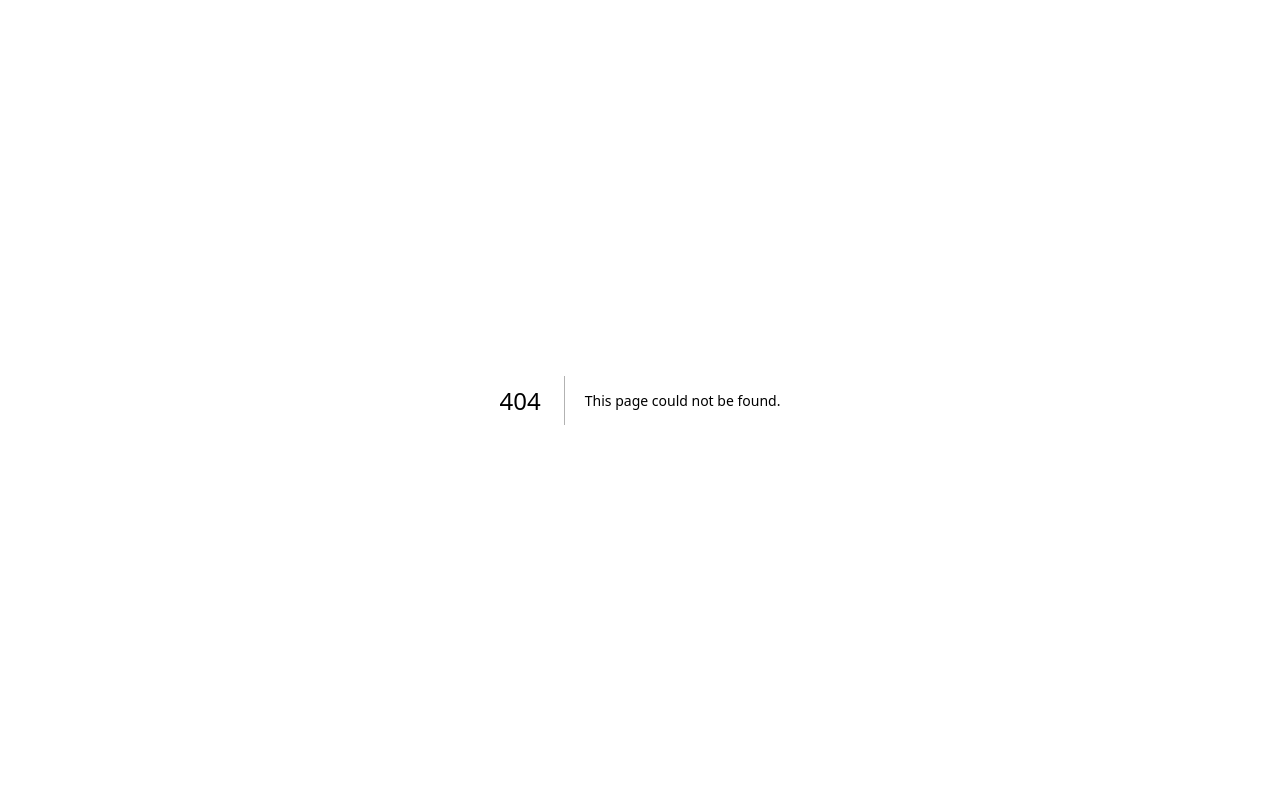
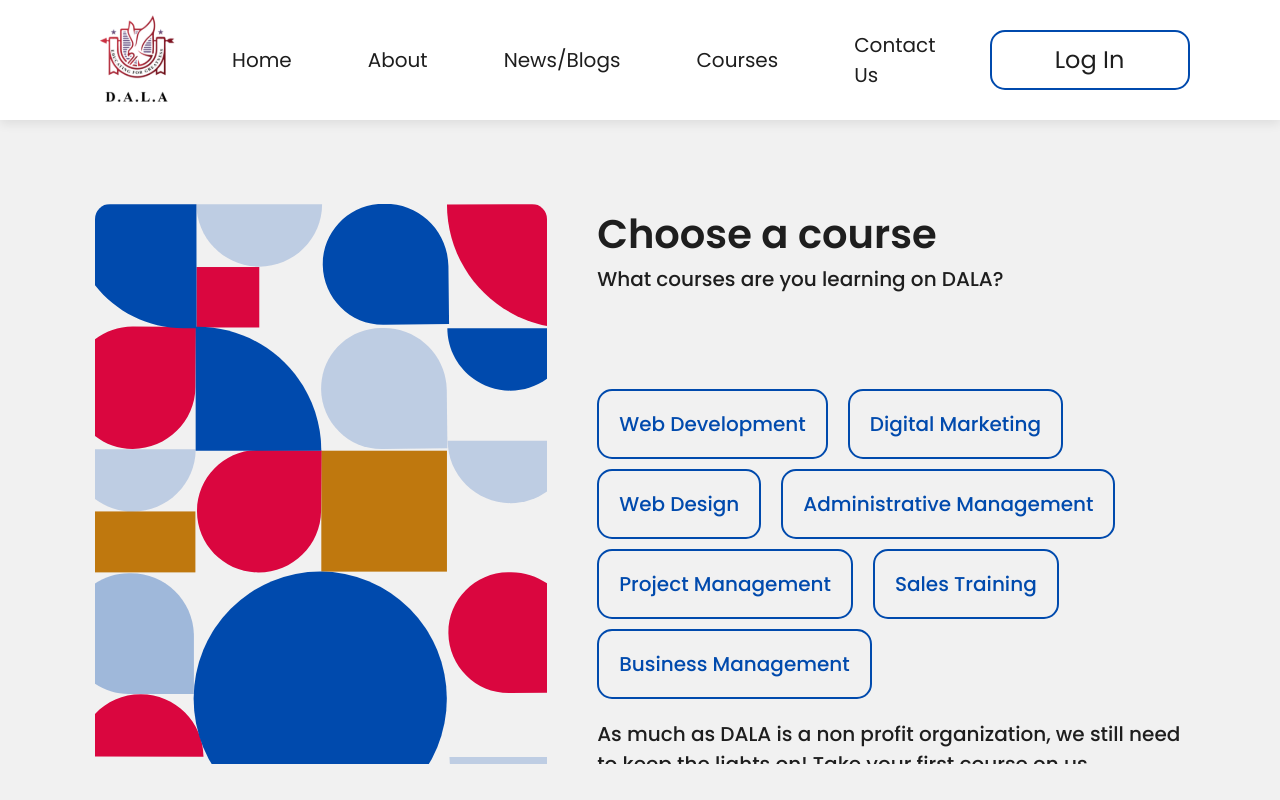
Before and after one commit to Divine-Assistants/DALA-Client, a Next.js app: page /signup/courses in a window 1280 px wide. Before the commit this address had no page. Built offline with nearby package versions, Linux system fonts and the light colour scheme.

Commit message:
Worked on the nav modal

```diff
--- a/components/Modals/MobileNavModal/index.tsx
+++ b/components/Modals/MobileNavModal/index.tsx
@@ -14,7 +14,7 @@
   const router = useRouter();
   return (
     <div
-      className="bg-white overflow-auto absolute w-full"
+      className="bg-white overflow-auto absolute top-0 w-full"
       style={
         openModal
           ? { right: "0", transition: "all 0.5s linear", zIndex: 100 }
--- /dev/null
+++ b/pages/signup/courses.tsx
@@ -0,0 +1,163 @@
+import { AuthLayout, Button } from "@/components";
+import React, { useState } from "react";
+
+export default function ChooseCourse() {
+  const [course, setCourse] = useState("");
+
+  return (
+    <AuthLayout>
+      <div>
+        <h1 className="font-semibold text-center sm:text-left text-[24px] sm:text-[40px]">
+          Choose a course
+        </h1>
+        <p className="font-medium text-center sm:text-left text-[16px] sm:text-[20px]">
+          What courses are you learning on DALA?
+        </p>
+        <div className="mt-[95px] flex items-center gap-x-[20px] flex-wrap gap-y-[10px]">
+          <p
+            className="px-[20px] py-[18px] bg-transparent text-mine hover:text-white hover:bg-mine font-medium text-[14px] sm:text-[20px] rounded-[15px] w-fit cursor-pointer"
+            style={
+              course === "Web Development"
+                ? {
+                    backgroundColor: "#004AAD",
+                    border: "2px solid #004AAD",
+                    color: "white",
+                  }
+                : { border: "2px solid #004AAD" }
+            }
+            onClick={() => setCourse("Web Development")}
+          >
+            Web Development
+          </p>
+          <p
+            className="px-[20px] py-[18px] bg-transparent text-mine hover:text-white hover:bg-mine font-medium text-[14px] sm:text-[20px] rounded-[15px] w-fit cursor-pointer"
+            style={
+              course === "Digital Marketing"
+                ? {
+                    backgroundColor: "#004AAD",
+                    border: "2px solid #004AAD",
+                    color: "white",
+                  }
+                : { border: "2px solid #004AAD" }
+            }
+            onClick={() => setCourse("Digital Marketing")}
+          >
+            Digital Marketing
+          </p>
+          <p
+            className="px-[20px] py-[18px] bg-transparent text-mine hover:text-white hover:bg-mine font-medium text-[14px] sm:text-[20px] rounded-[15px] w-fit cursor-pointer"
+            style={
+              course === "Web Design"
+                ? {
+                    backgroundColor: "#004AAD",
+                    border: "2px solid #004AAD",
+                    color: "white",
+                  }
+                : { border: "2px solid #004AAD" }
+            }
+            onClick={() => setCourse("Web Design")}
+          >
+            Web Design
+          </p>
+          <p
+            className="px-[20px] py-[18px] bg-transparent text-mine hover:text-white hover:bg-mine font-medium text-[14px] sm:text-[20px] rounded-[15px] w-fit cursor-pointer"
+            style={
+              course === "Administrative Management"
+                ? {
+                    backgroundColor: "#004AAD",
+                    border: "2px solid #004AAD",
+                    color: "white",
+                  }
+                : { border: "2px solid #004AAD" }
+            }
+            onClick={() => setCourse("Administrative Management")}
+          >
+            Administrative Management
+          </p>
+          <p
+            className="px-[20px] py-[18px] bg-transparent text-mine hover:text-white hover:bg-mine font-medium text-[14px] sm:text-[20px] rounded-[15px] w-fit cursor-pointer"
+            style={
+              course === "Project Management"
+                ? {
+                    backgroundColor: "#004AAD",
+                    border: "2px solid #004AAD",
+                    color: "white",
+                  }
+                : { border: "2px solid #004AAD" }
+            }
+            onClick={() => setCourse("Project Management")}
+          >
+            Project Management
+          </p>
+          <p
+            className="px-[20px] py-[18px] bg-transparent text-mine hover:text-white hover:bg-mine font-medium text-[14px] sm:text-[20px] rounded-[15px] w-fit cursor-pointer"
+            style={
+              course === "Sales Training"
+                ? {
+                    backgroundColor: "#004AAD",
+                    border: "2px solid #004AAD",
+                    color: "white",
+                  }
+                : { border: "2px solid #004AAD" }
+            }
+            onClick={() => setCourse("Sales Training")}
+          >
+            Sales Training
+          </p>
+          <p
+            className="px-[20px] py-[18px] bg-transparent text-mine hover:text-white hover:bg-mine font-medium text-[14px] sm:text-[20px] rounded-[15px] w-fit cursor-pointer"
+            style={
+              course === "Business Management"
+                ? {
+                    backgroundColor: "#004AAD",
+                    border: "2px solid #004AAD",
+                    color: "white",
+                  }
+                : { border: "2px solid #004AAD" }
+            }
+            onClick={() => setCourse("Business Management")}
+          >
+            Business Management
+          </p>
+        </div>
+
+        <p className="font-medium text-[16px] sm:text-[20px] mt-[20px]">
+          As much as DALA is a non profit organization, we still need to keep
+          the lights on! Take your first course on us.
+        </p>
+        <div className="justify-between mt-[88px] hidden sm:flex">
+          <Button
+            text="Back"
+            size="24px"
+            weight={500}
+            className="px-[52px] py-[18px] bg-mine text-white"
+          />
+          <Button
+            text="Next"
+            size="24px"
+            weight={500}
+            className="px-[52px] py-[18px] bg-mine text-white"
+          />
+        </div>
+        <div className="flex flex-col gap-y-[20px] mt-[97px] sm:hidden">
+          <Button
+            text="Back"
+            size="24px"
+            weight={500}
+            className="px-[52px] py-[18px] bg-transparent text-mine hover:bg-mine hover:text-white"
+            border="2px solid #004AAD"
+            width="100%"
+          />
+          <Button
+            text="Next"
+            size="24px"
+            weight={500}
+            className="px-[52px] py-[18px] bg-transparent text-mine hover:bg-mine hover:text-white"
+            border="2px solid #004AAD"
+            width="100%"
+          />
+        </div>
+      </div>
+    </AuthLayout>
+  );
+}
--- a/pages/signup/detail.tsx
+++ b/pages/signup/detail.tsx
@@ -127,7 +127,7 @@
         <p className="font-medium text-[16px] sm:text-[24px] mt-[44px]">
           Take your first course on us
         </p>
-        <div className="flex justify-between mt-[44px] hidden sm:block">
+        <div className="justify-between mt-[44px] hidden sm:flex">
           <Button
             text="Back"
             size="24px"
--- /dev/null
+++ b/pages/signup/success.tsx
@@ -0,0 +1,28 @@
+import { AuthLayout, Button } from "@/components";
+import React from "react";
+
+export default function RegistrationSuccess() {
+  return (
+    <AuthLayout>
+      <div className="grid place-items-center h-[80%]">
+        <div>
+          <div className="px-[36px] rounded-[15px] bg-[#004AAD36] pt-[56px] pb-[36px]">
+            <h1 className="font-semibold text-[20px] sm:text-[28px] text-center">
+              Account creation successful
+            </h1>
+            <p className="font-medium text-[16px] sm:text-[20px] mt-[12px] sm:mt-[7px] text-center">
+              Congratulations, you have successfully created a student account.
+              Kindly log in for seamless learning on DALA
+            </p>
+          </div>
+          <Button
+            text="Log In"
+            className="font-semibold text-[16px] sm:text-[24px] bg-mine text-white py-[18px]"
+            width="100%"
+            mt="38px"
+          />
+        </div>
+      </div>
+    </AuthLayout>
+  );
+}
```
